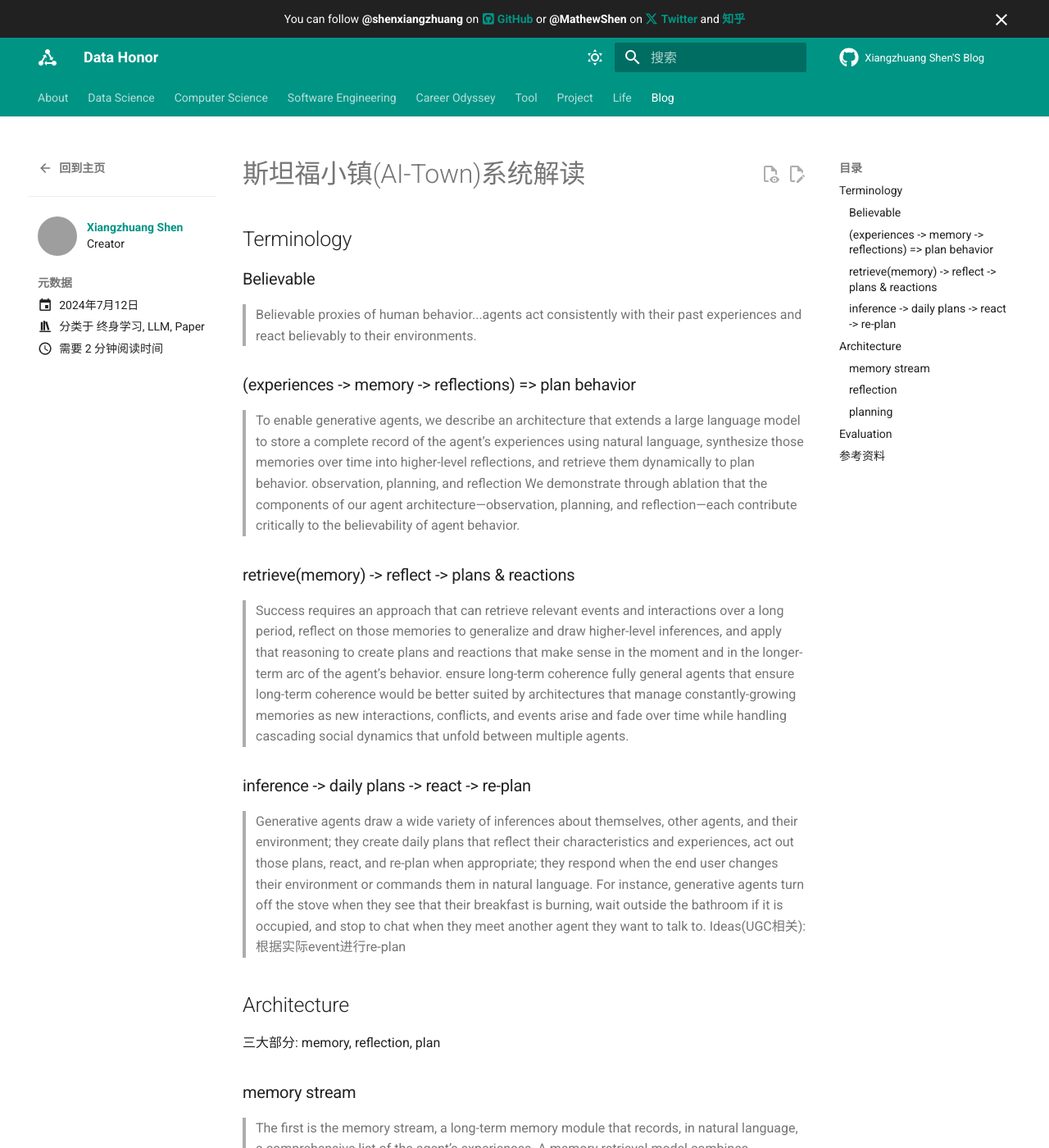
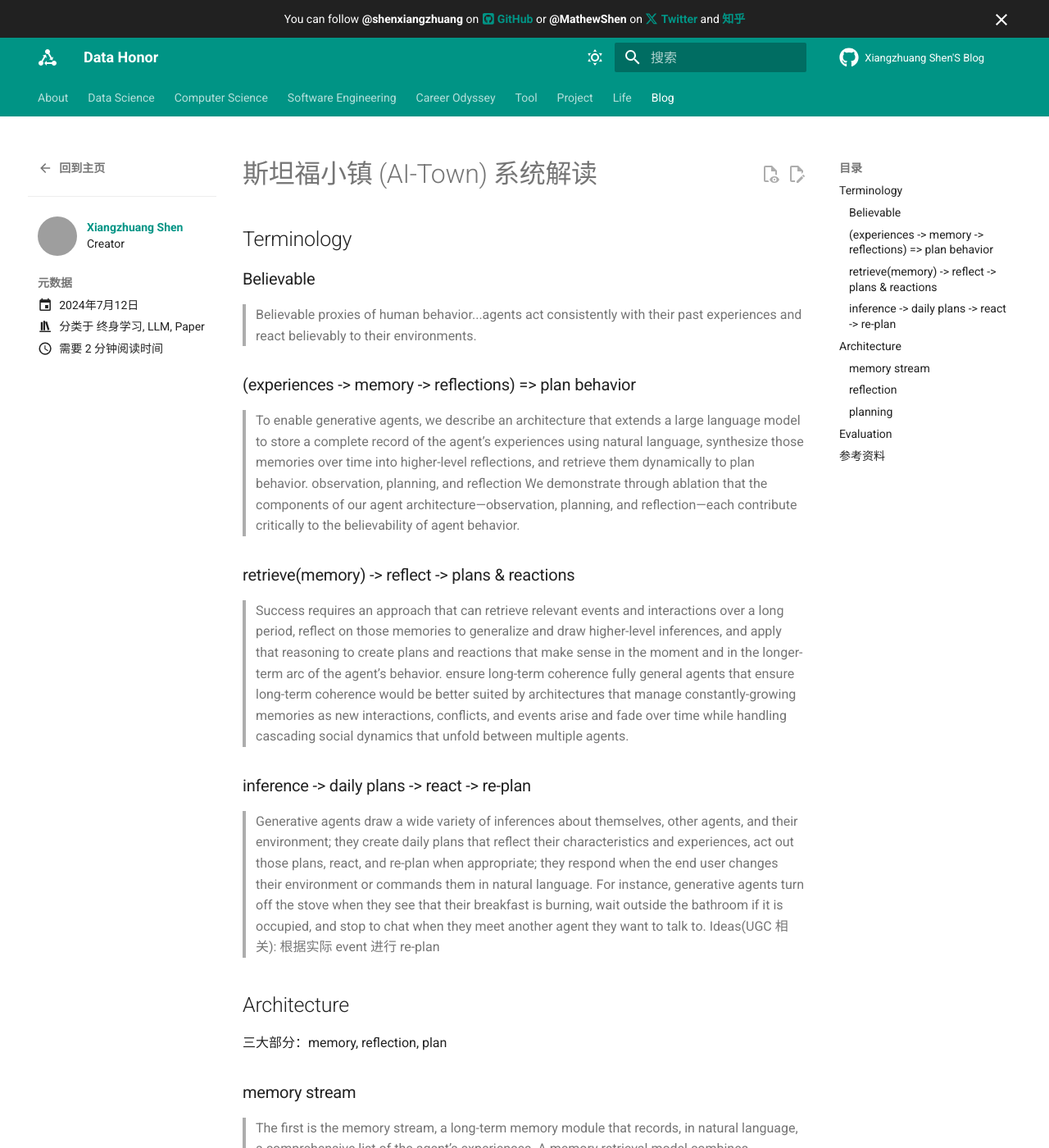
Before and after one commit to shenxiangzhuang/shenxiangzhuang.github.io, an MkDocs documentation site: the page built from docs/blog/posts/ai-town.md, in a window 1280 px wide and 1400 px high. Shown: the whole window at 82% size. Built offline with MkDocs 1.6.1 and Material for MkDocs 9.7.7, drawn with Linux system fonts in a browser that asks for light colours; comment, search, counter and statistics services are not loaded; some of the changed lines change nothing that is shown; grey boxes are pictures that could not be loaded.

Commit message:
fix: format

```diff
--- a/docs/blog/posts/ai-town.md
+++ b/docs/blog/posts/ai-town.md
@@ -12,7 +12,7 @@ categories:
   - Paper
 ---
 
-# 斯坦福小镇(AI-Town)系统解读
+# 斯坦福小镇 (AI-Town) 系统解读
 
 ## Terminology
 ### Believable
@@ -31,10 +31,10 @@ fully general agents that ensure long-term coherence would be better suited by a
 
 ### inference -> daily plans -> react -> re-plan
 >Generative agents draw a wide variety of inferences about themselves, other agents, and their environment; they create daily plans that reflect their characteristics and experiences, act out those plans, react, and re-plan when appropriate; they respond when the end user changes their environment or commands them in natural language. For instance, generative agents turn off the stove when they see that their breakfast is burning, wait outside the bathroom if it is occupied, and stop to chat when they meet another agent they want to talk to.
-Ideas(UGC相关): 根据实际event进行re-plan
+Ideas(UGC 相关): 根据实际 event 进行 re-plan
 
 ## Architecture
-三大部分: memory, reflection, plan
+三大部分：memory, reflection, plan
 
 ### memory stream
 >The first is the memory stream, a long-term memory module that records, in natural language, a comprehensive list of the agent’s experiences. A memory retrieval model combines relevance, recency, and importance to surface the records needed to inform the agent’s moment-to-moment behavior.
```
Also changed, not shown: 5 other files.
